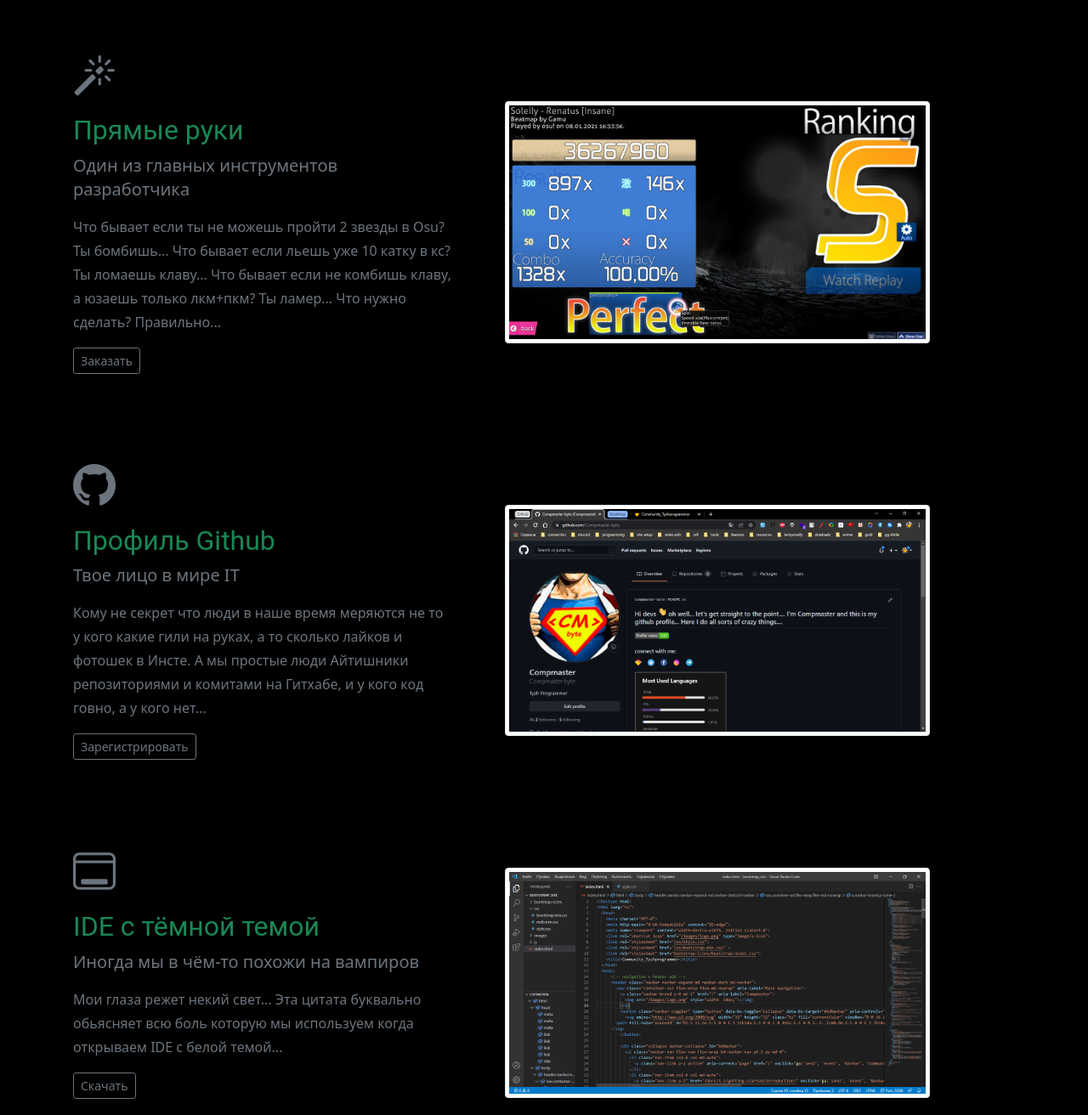
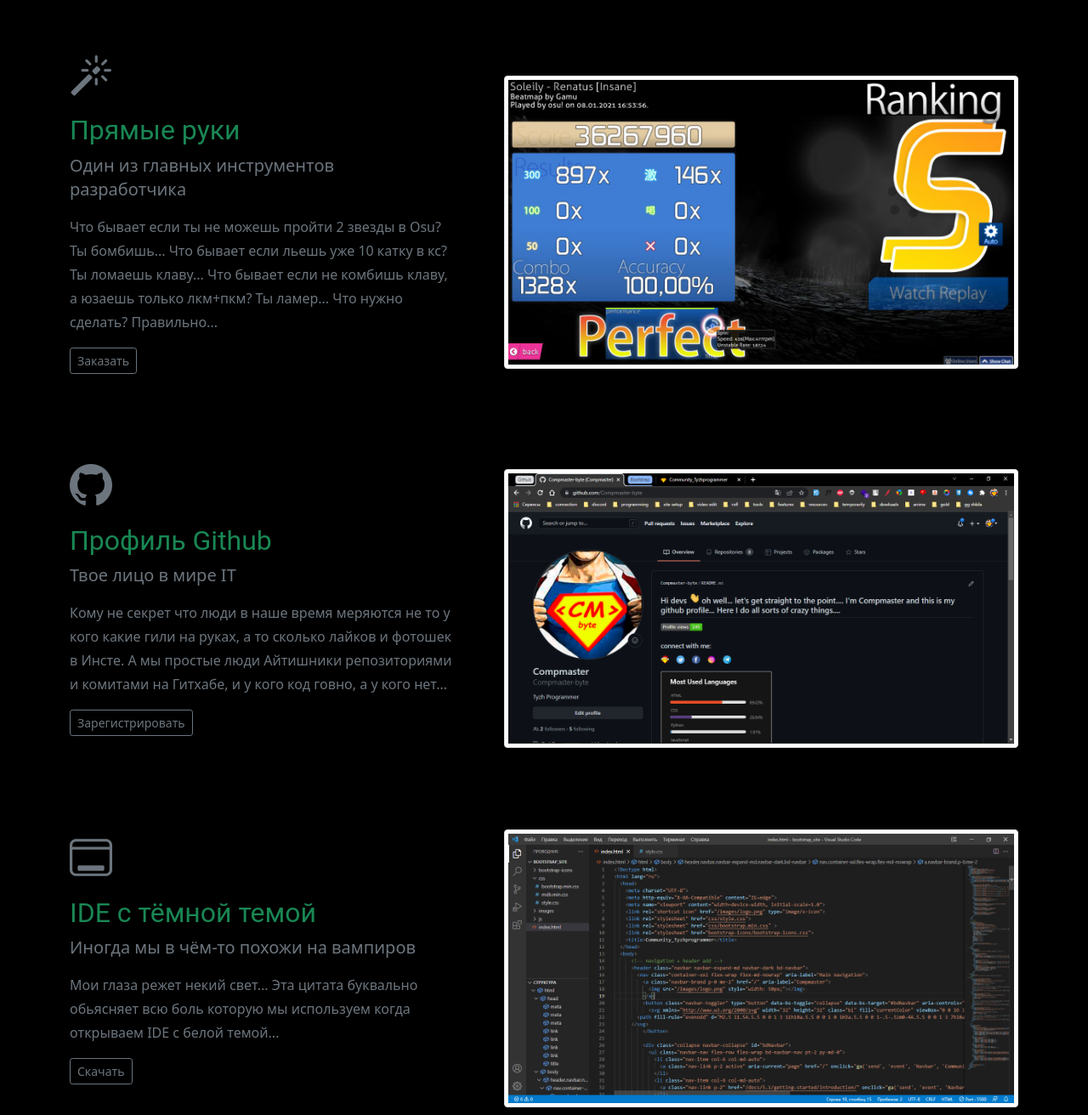
Before and after one commit to Compmaster-byte/Compmaster-byte.github.io, a plain HTML site: page index.html in a window 1280 px wide. Shown: the part 1172-2484 px from the top of the page at 85% size. Drawn offline with Linux system fonts and the light colour scheme.

Commit message:
upg files

```diff
--- a/index.html
+++ b/index.html
@@ -33,9 +33,6 @@
               </li>
               <li class="nav-item col-6 col-md-auto">
                 <a class="nav-link p-2" href="" onclick="ga('send', 'event', 'Navbar', 'Community links', 'Features');">Features</a>
-              </li>
-              <li class="nav-item col-6 col-md-auto">
-                <a class="nav-link p-2" href="" onclick="ga('send', 'event', 'Navbar', 'Community links', 'News');">News</a>
               </li>
               <li class="nav-item col-6 col-md-auto">
                 <a class="nav-link p-2" href="" onclick="ga('send', 'event', 'Navbar', 'Community links', 'Blog');">Blog</a>
@@ -150,7 +147,7 @@
         </div>
 <!-- content3 -->
 <!-- 1 -->
-        <div class="container masthead-followup px-4 px-md-3">
+        <div class="container">
             <section class="row mb-1 pb-md-4 align-items-center">
             <div class="col-md-5 text-muted">
               <div class="masthead-followup-icon d-inline-block mb-2 text-muted bd-bg-purple-bright">
@@ -166,7 +163,7 @@
               <a href="https://osu.ppy.sh/home/download" class="btn btn-sm btn-outline-secondary mb-3">Заказать</a>
             </div>
             <div class="col-md-7 ps-md-5">
-                <img class="img-fluid mt-3 mx-auto img-thumbnail" src="/images/img_loby/osu.jpg" alt="" width="500" height="400">
+                <img class="img-fluid mt-3 mx-auto img-thumbnail" src="/images/img_loby/osu.jpg" alt="" width="650px">
             </div>
           </section>
         <!-- 2 -->
@@ -185,7 +182,7 @@
               <a href="https://github.com/signup?ref_cta=Sign+up&ref_loc=header+logged+out&ref_page=%2F&source=header-home" class="btn btn-sm btn-outline-secondary mb-3">Зарегистрировать</a>
             </div>
             <div class="col-md-7 ps-md-5">
-              <img class="img-fluid mt-3 mx-auto img-thumbnail" src="/images/img_loby/github.png" alt="" width="500" height="400">
+              <img class="img-fluid mt-3 mx-auto img-thumbnail" src="/images/img_loby/github.png" alt="" width="650px" >
             </div>
           </section>
         <!-- 3 -->
@@ -205,7 +202,7 @@
               <a href="https://code.visualstudio.com/download" class="btn btn-sm btn-outline-secondary mb-3">Скачать</a>
             </div>
             <div class="col-md-7 ps-md-5">
-              <img class="img-fluid mt-3 mx-auto img-thumbnail" src="/images/img_loby/vs_code.png" alt="" width="500" height="400">
+              <img class="img-fluid mt-3 mx-auto img-thumbnail" src="/images/img_loby/vs_code.png" alt="" width="650px">
             </div>
           </section>
 
@@ -235,7 +232,6 @@
                 <li class="mb-2"><a class="link-footer" href="/">Home</a></li>
                 <li class="mb-2"><a class="link-footer" href="/">Soft</a></li>
                 <li class="mb-2"><a class="link-footer" href="/">Features</a></li>
-                <li class="mb-2"><a class="link-footer" href="/">News</a></li>
                 <li class="mb-2"><a class="link-footer" href="/">Blog</a></li>
               </ul>
             </div>
```
Also changed, not shown: 1 other file.
